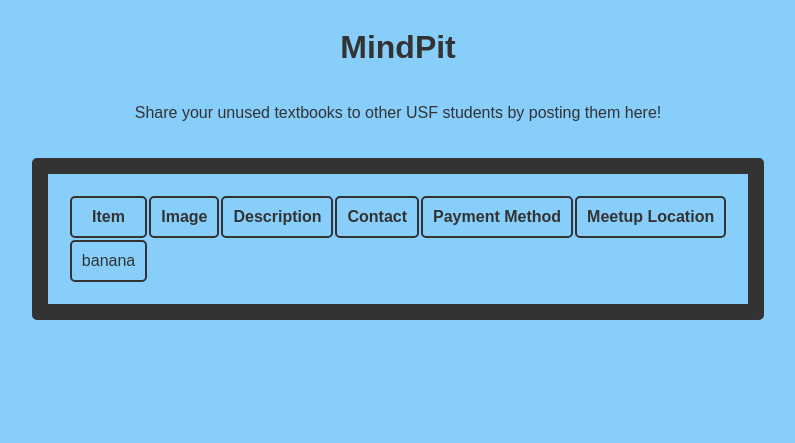
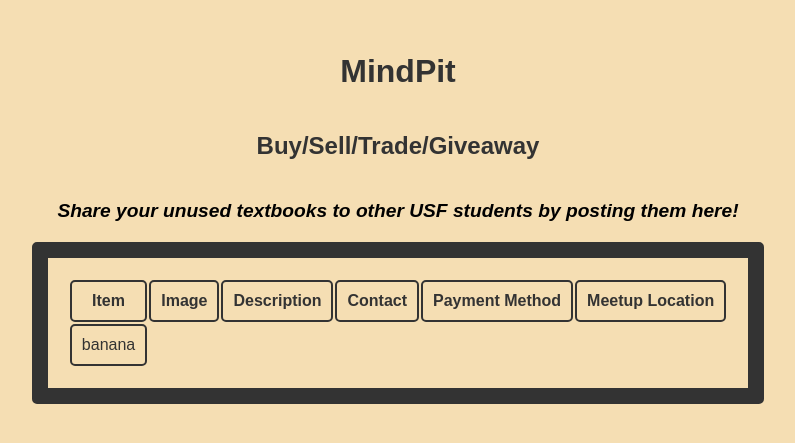
Before and after one commit to Jhe56/DonsHackathon, a Flask app: page / in a window 1280 px wide. Shown: the top 443 px of the page, without its empty margins (242-1037 px from the left). Run offline with Flask 3, Linux system fonts and the light colour scheme.

Commit message:
Changed backgroudn color and added some description to home page

```diff
--- a/static/styles.css
+++ b/static/styles.css
@@ -1,5 +1,5 @@
 body {
-  background-color: lightskyblue;
+  background-color: wheat;
   font-family: Arial, sans-serif;
   color: #333;
 }
@@ -8,6 +8,7 @@
   display: flex;
   flex-direction: column;
   align-items: center;
+  margin-top: 4dvh;
 }
 
 .table {
@@ -25,4 +26,12 @@
   border-radius: 5px;
   text-align: center;
   margin: 1dvw;
+}
+
+.description {
+  margin-top: 20px;
+  font-size: 1.2em;
+  text-align: center;
+  font-weight: bold;
+  color: black;
 }/*# sourceMappingURL=styles.css.map */
--- a/static/styles.scss
+++ b/static/styles.scss
@@ -1,5 +1,5 @@
 body{
-    background-color: lightskyblue;
+    background-color: wheat;
     font-family: Arial, sans-serif;
     color: #333;
 }
@@ -7,6 +7,8 @@
     display: flex;
     flex-direction: column;
     align-items: center;
+    margin-top: 4dvh;
+
 }
 .table{
     display: flex;
@@ -25,3 +27,10 @@
         margin: 1dvw;
     }
 }
+.description {
+    margin-top: 20px;
+    font-size: 1.2em;
+    text-align: center;
+    font-weight: bold;
+    color: black;
+}
--- a/templates/index.html
+++ b/templates/index.html
@@ -3,9 +3,13 @@
 {% endblock %} {% block body %}
 <div class="container">
     <h1>MindPit</h1>
-    <p>
-        Share your unused textbooks to other USF students by posting them here!
-    </p>
+    <h2>Buy/Sell/Trade/Giveaway</h2>
+    <div class="description">
+        <i>
+            Share your unused textbooks to other USF students by posting them
+            here!
+        </i>
+    </div>
     <table class="table">
         <tr>
             <th>Item</th>
```
Also changed, not shown: 1 other file.
